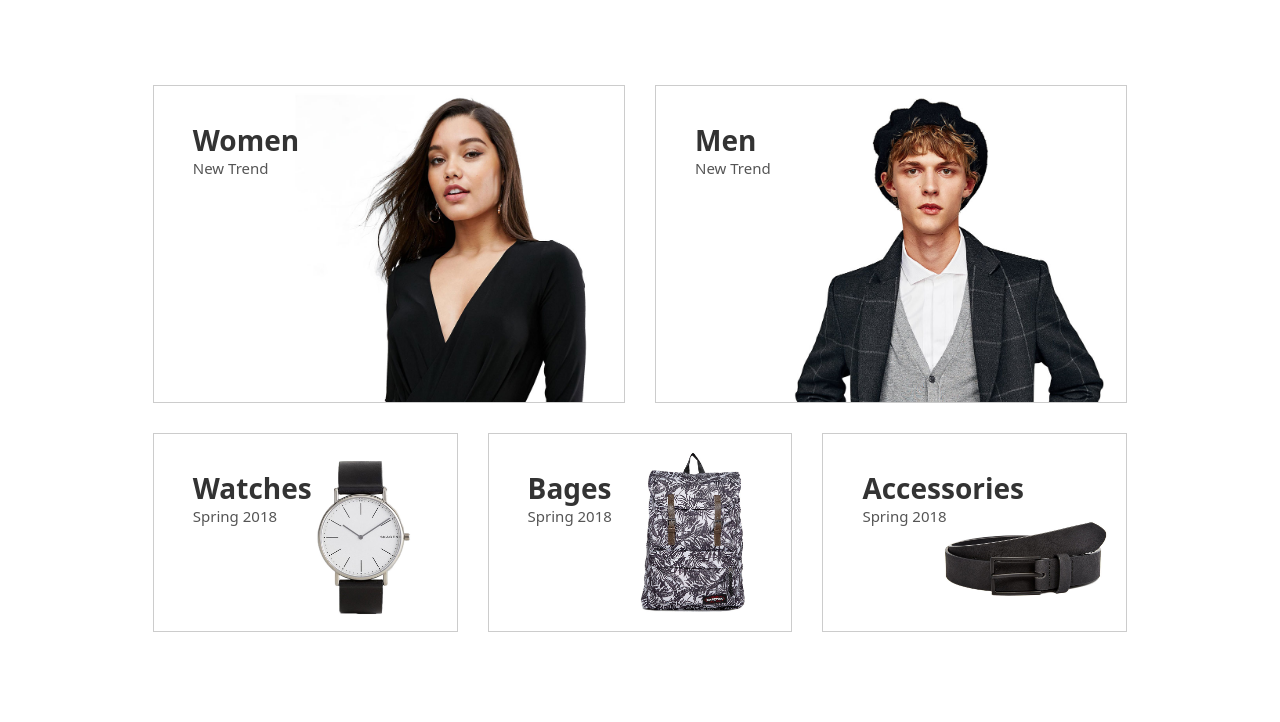
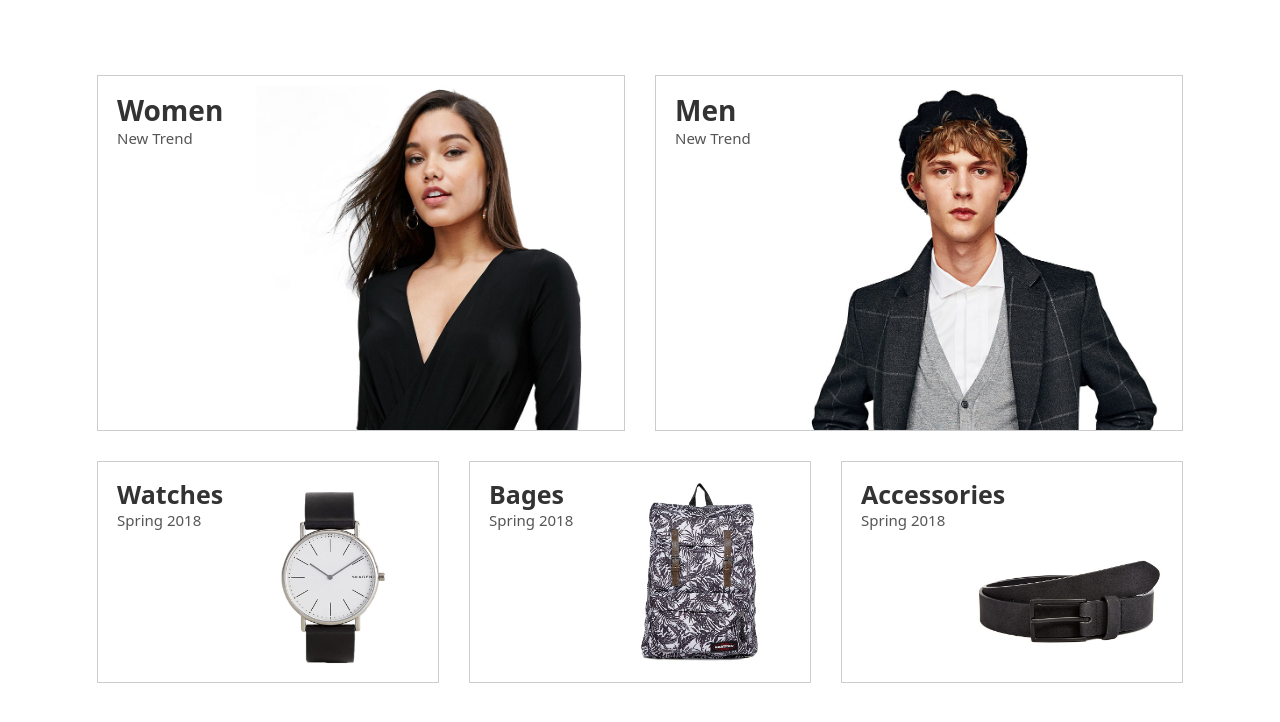
Before and after one commit to tasneemahmedd/cozastore, a plain HTML site: page index.html in a window 1280 px wide. Shown: the part 620-1342 px from the top of the page. Drawn offline with Linux system fonts and the light colour scheme.

Commit message:
update layout responsive

```diff
--- a/style/main.css
+++ b/style/main.css
@@ -648,3 +648,50 @@ a:hover span{
         transform: translateY(0);
     }
 }
+/*responsiiiiiiiiiiiiiiiiive*/
+@media (min-width: 375px){
+    .cards-block{
+        width: 100%;
+        margin: 60px 0;
+    }
+    .cards-box ,.cards-product {
+        display: block;
+    }
+    .cards-box .cards-box-img{
+        width: 100%;
+        margin: 15px 0;
+    }
+    .cards-product .cards-box-img{
+        width: 100%;
+        margin: 15px 0;
+    }
+    .cards-box-img a{
+        padding: 20px;
+    }
+    #card-info-link {
+        margin: 20px;
+    }
+
+}
+@media (min-width: 768px){
+    .cards-block{
+        width: 100%;
+    }
+    .cards-box ,.cards-product {
+        display: flex;
+    }
+    .cards-box .cards-box-img{
+        width: 50%;
+        margin: 15px 15px;
+    }
+    .cards-product .cards-box-img{
+        width: 33.33%;
+        margin: 15px 15px;
+    }
+    .cards-product a span{
+        font-size:25px ;
+    }
+    .cards-product .card-info{
+        font-size: 15px;
+    }
+}
```
Also changed, not shown: index.html (+0 -1 lines).
